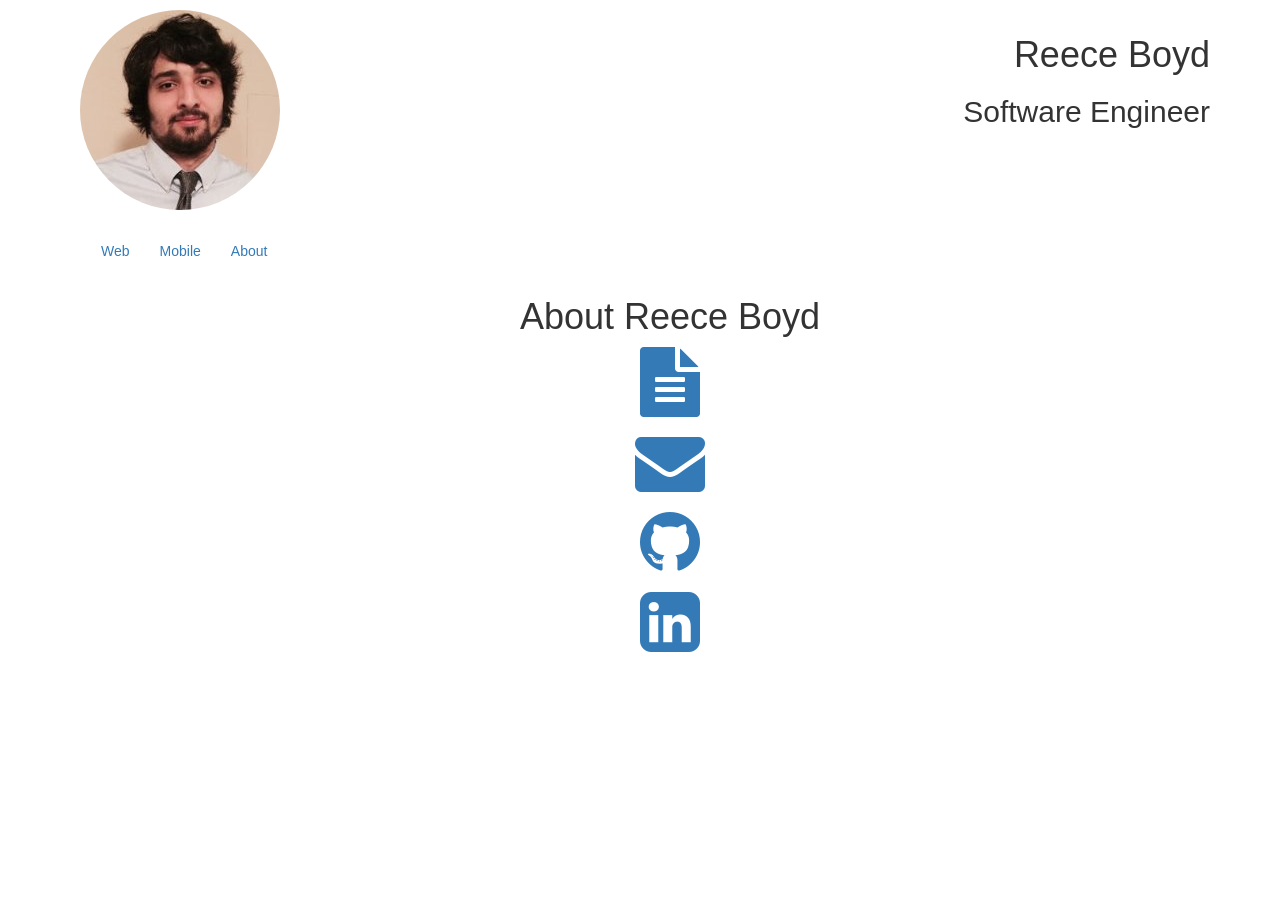
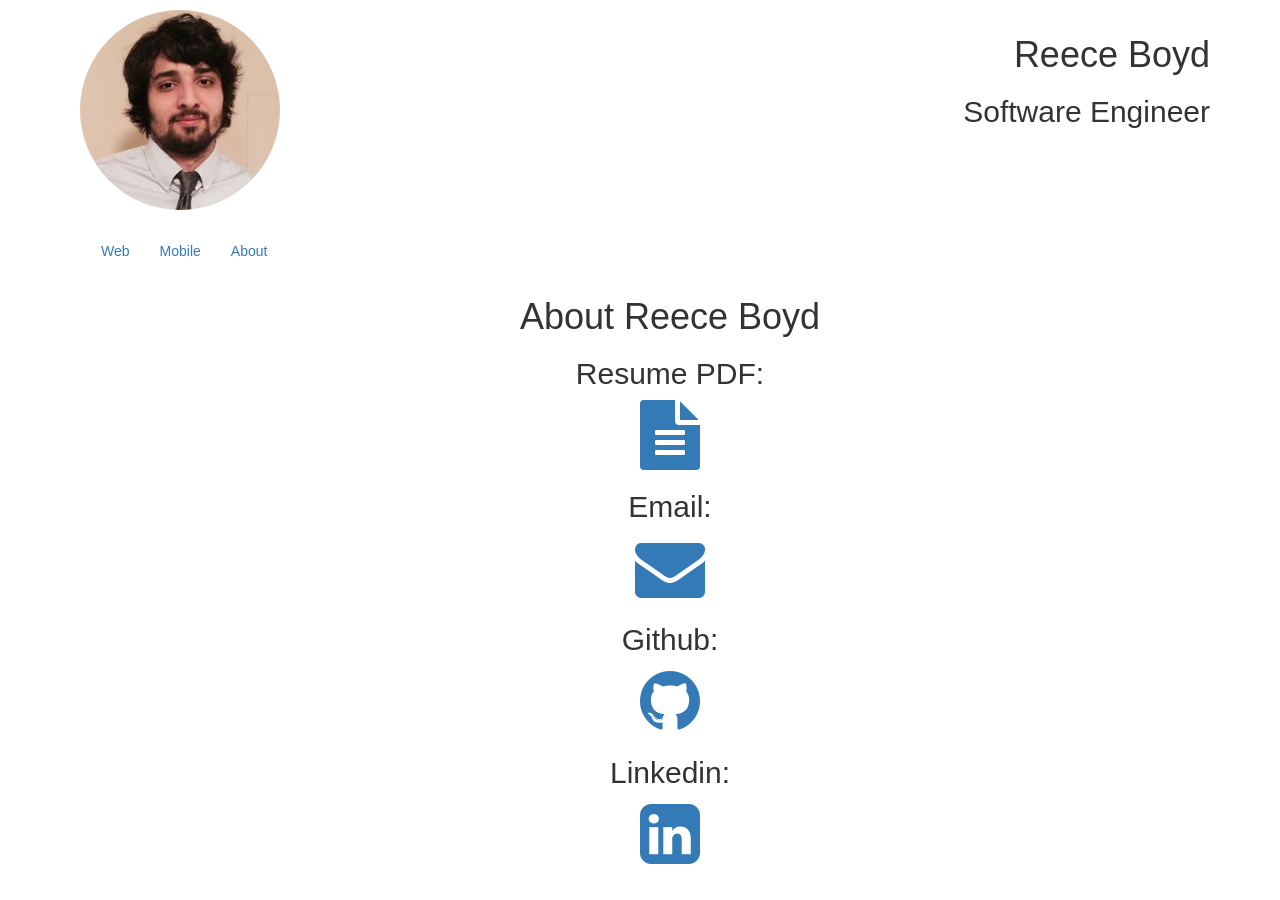
Before and after one commit to reecealanboyd/reecealanboyd.github.io, a Jekyll site: the page built from about.html, in a window 1280 px wide. Built offline with Jekyll 4.4.1, drawn with Linux system fonts in a browser that asks for light colours; nearby versions of some CDN libraries; some web fonts are replaced.

Commit message:
Added labeling to about.html

```diff
--- a/about.html
+++ b/about.html
@@ -8,21 +8,33 @@ title: Reece Boyd, Software Engineer
 			About Reece Boyd
 		</h1>
 		<p>
+			<h2>
+				Resume PDF:
+			</h2>
 			<a href="">
 				<i class="fa fa-file-text fa-5x" aria-hidden="true"></i>
 			</a>
 		</p>
 		<p>
+			<h2>
+				Email:
+			</h2>
 			<a href="mailto:rolltidereece@gmail.com">
 				<i class="fa fa-envelope fa-5x" aria-hidden="true"></i>
 			</a>
 		</p>
 		<p>
+			<h2>
+				Github:
+			</h2>
 			<a href="https://github.com/reecealanboyd">
 				<i class="fa fa-github fa-5x" aria-hidden="true"></i>
 			</a>
 		</p>
 		<p>
+			<h2>
+				Linkedin:
+			</h2>
 			<a href="https://github.com/reecealanboyd">
 				<i class="fa fa-linkedin-square fa-5x" aria-hidden="true"></i>
 			</a>
```
